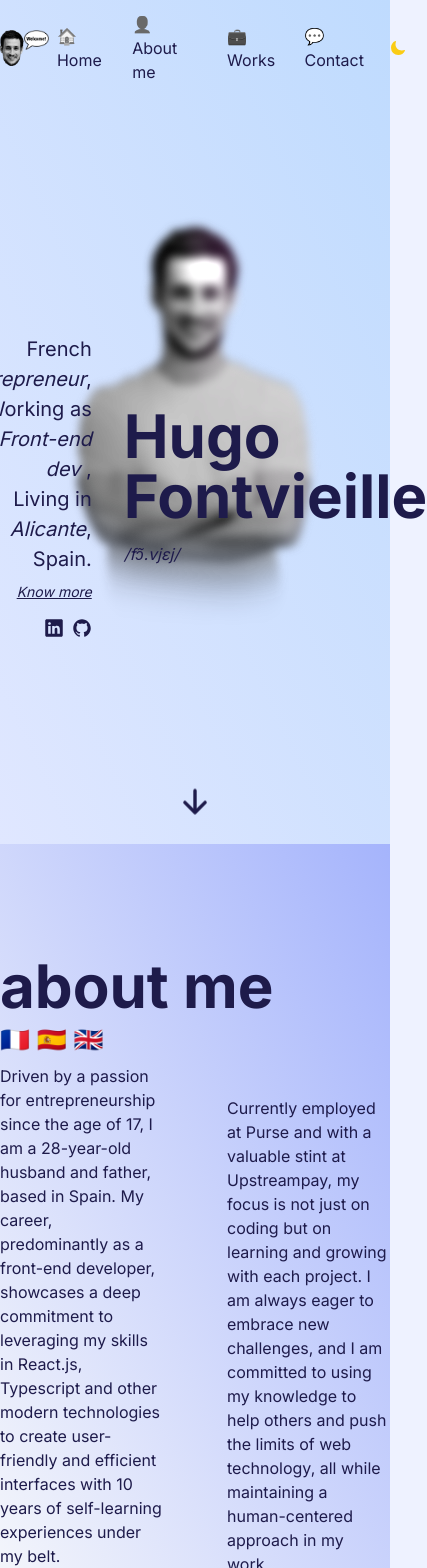
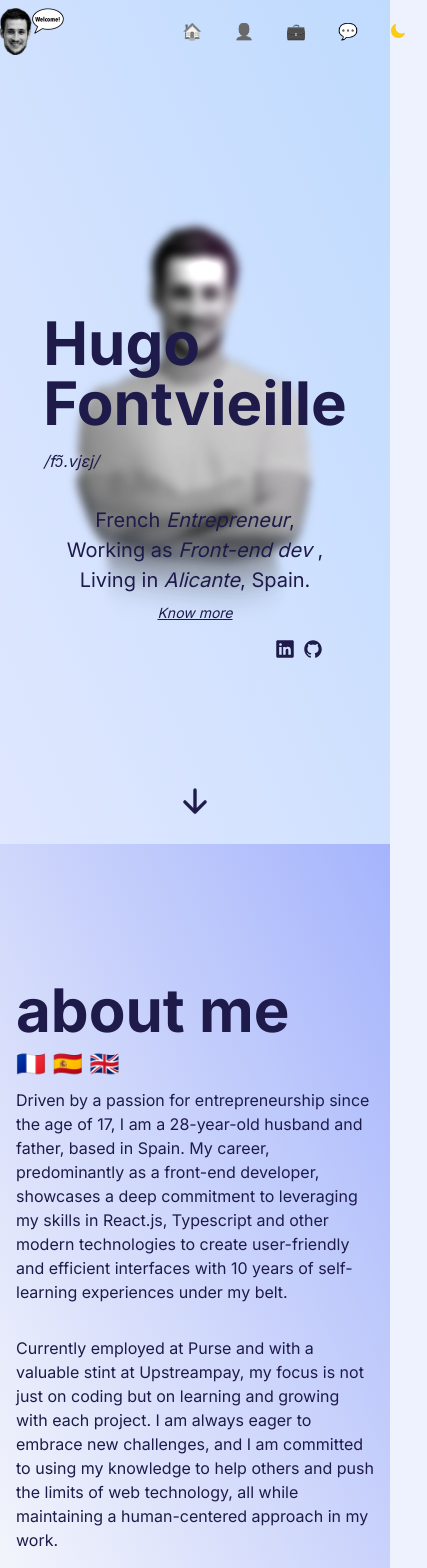
Before and after one commit to Hunscuzzy/portfolio, a Next.js app: page / in a window 390 px wide. Shown: the top 1568 px of the page, 427 px wide, since content can reach past the window. Built offline with nearby package versions, Linux system fonts and the light colour scheme.

Commit message:
feat(ui): responsive design

```diff
--- a/src/components/layout/navbar.tsx
+++ b/src/components/layout/navbar.tsx
@@ -53,7 +53,7 @@ export function Navbar() {
                 <span className='inline-block mr-2 grayscale group-hover:animate-wiggle'>
                   {path}
                 </span>
-                {name}
+                <span className='hidden md:inline-block'>{name}</span>
               </Link>
             );
           })}
--- a/src/components/sections/about.tsx
+++ b/src/components/sections/about.tsx
@@ -2,12 +2,12 @@ export function About() {
   return (
     <section
       id='👤'
-      className='py-16 group bg-gradient-to-tr dark:from-gray-950 dark:to-indigo-950 from-gray-50 to-indigo-300  min-h-screen flex items-center'
+      className='group bg-gradient-to-tr dark:from-gray-950 dark:to-indigo-950 from-gray-50 to-indigo-300  min-h-screen flex items-center py-16 px-4'
     >
       <div className='container mx-auto'>
         <h2 className='section-title'>about me</h2>
         <p className='-mt-2 mb-2 text-2xl'>🇫🇷 🇪🇸 🇬🇧</p>
-        <div className='flex space-x-16 justify-center'>
+        <div className='flex flex-col sm:flex-row sm:space-x-16 justify-center'>
           <p className='flex-1 max-w-md'>
             Driven by a passion for entrepreneurship since the age of 17, I am a
             28-year-old husband and father, based in Spain. My career,
--- a/src/components/sections/contact.tsx
+++ b/src/components/sections/contact.tsx
@@ -8,7 +8,7 @@ export default function Contact() {
   return (
     <section
       id='💬'
-      className='bg-gradient-to-t dark:from-gray-900 dark:to-blue-950 from-indigo-200 to-blue-100 min-h-screen flex justify-center items-center overflow-hidden py-16'
+      className='bg-gradient-to-t dark:from-gray-900 dark:to-blue-950 from-indigo-200 to-blue-100 min-h-screen flex justify-center items-center overflow-hidden py-16 px-4'
     >
       <div>
         <animated.div
--- a/src/components/sections/hero.tsx
+++ b/src/components/sections/hero.tsx
@@ -11,7 +11,7 @@ export function Hero() {
   return (
     <section
       id='🏠'
-      className='group bg-gradient-to-tr dark:from-black dark:to-gray-900 from-indigo-100 to-blue-200 min-h-screen flex items-center py-16'
+      className='group bg-gradient-to-tr dark:from-black dark:to-gray-900 from-indigo-100 to-blue-200 min-h-screen flex items-center py-16 px-4'
       onMouseMove={({ clientX: x, clientY: y }) =>
         set({ xy: [x - window.innerWidth / 2, y - window.innerHeight / 2] })
       }
@@ -32,7 +32,7 @@ export function Hero() {
             className='z-0 blur-sm brightness-200 filter group-hover:blur-none transition-all delay-250 duration-500'
           />
         </animated.div>
-        <div className='mt-32 absolute flex items-center gap-8 flex-row-reverse'>
+        <div className='mt-32 absolute flex items-center gap-8 flex-col md:flex-row-reverse'>
           <animated.div
             style={{
               transform: props.xy.to(
@@ -46,7 +46,7 @@ export function Hero() {
             </h1>
             <i className='font-normal text-md'>/fɔ̃.vjɛj/</i>
           </animated.div>
-          <div className='text-right text-xl leading-normal'>
+          <div className='text-center md:text-right text-xl leading-normal'>
             <h2>
               French <i>Entrepreneur</i>, <br /> Working as <i>Front-end dev</i>{" "}
               , <br /> Living in <i>Alicante</i>, Spain.
```
